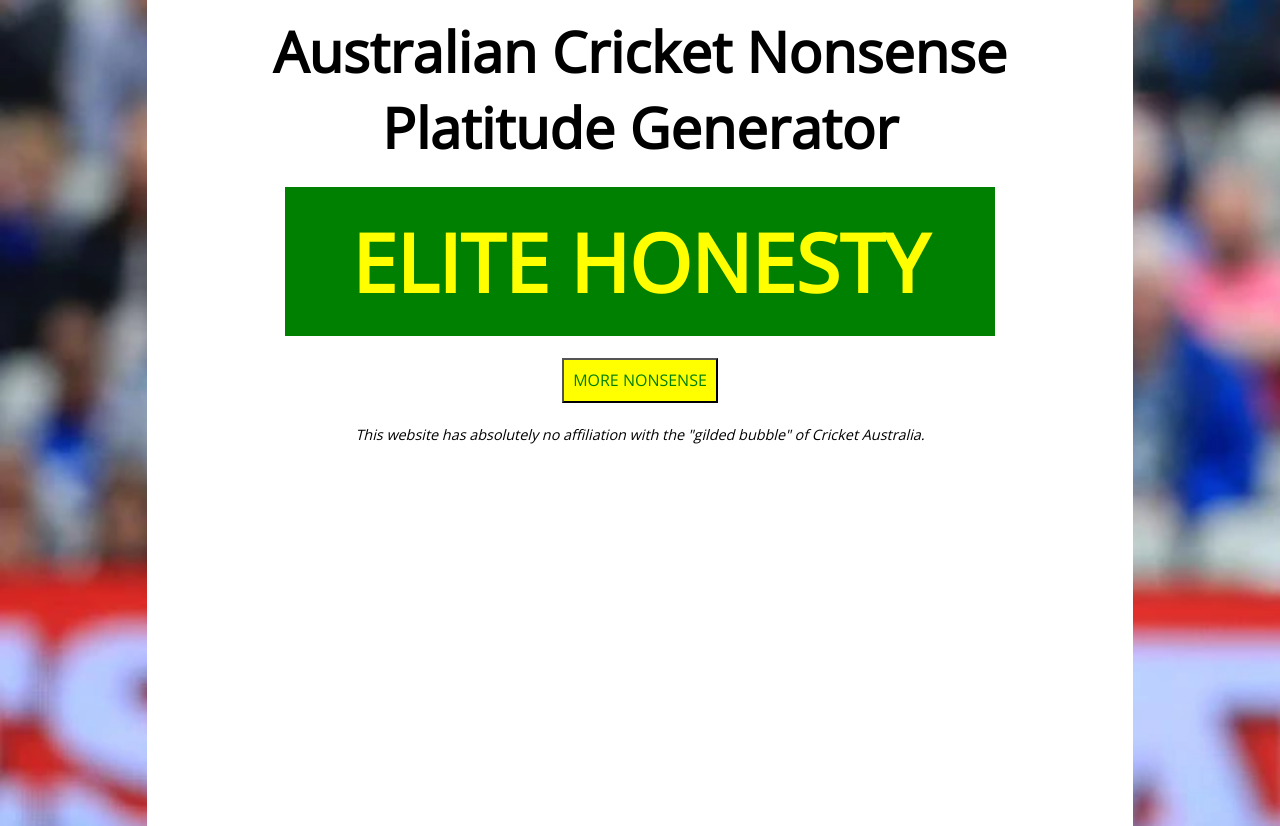
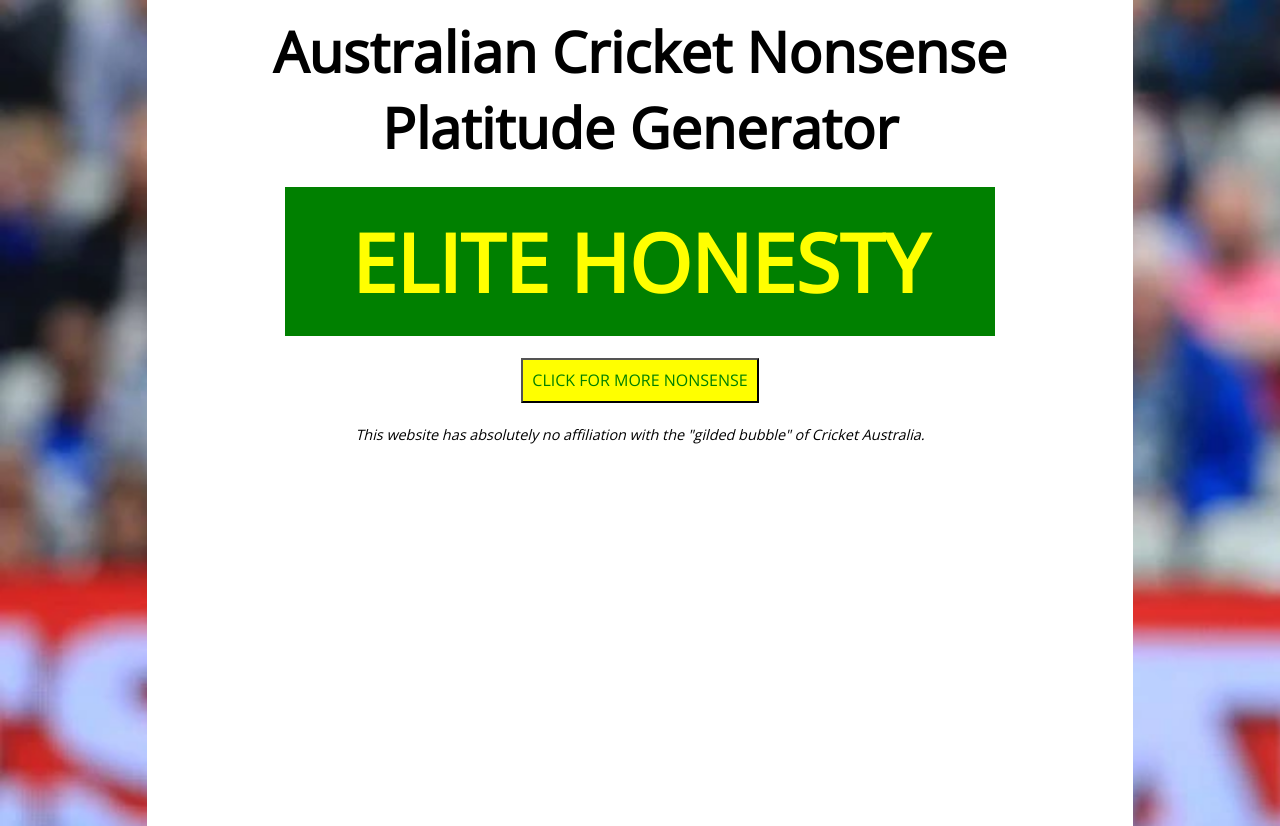
Before and after one commit to benfanderson/cricketnonsene, a plain HTML site: page index.html in a window 1280 px wide. Drawn offline with nearby package versions, Linux system fonts and the light colour scheme.

Commit message:
Updated button

```diff
--- a/index.html
+++ b/index.html
@@ -19,7 +19,7 @@
                     <h2 id="words"></h2>
                 </article>
                 <br>
-                <button id="sloganButton">MORE NONSENSE</button>
+                <button id="sloganButton">CLICK FOR MORE NONSENSE</button>
                 <br>
                 <footer>
                     This website has absolutely no affiliation with the "gilded bubble" of Cricket Australia.
--- a/style.css
+++ b/style.css
@@ -41,6 +41,7 @@
     background-color: yellow;
     color: green;
     padding: 1%;
+    font-size: 1.2em;
   }
 
   footer{
```
